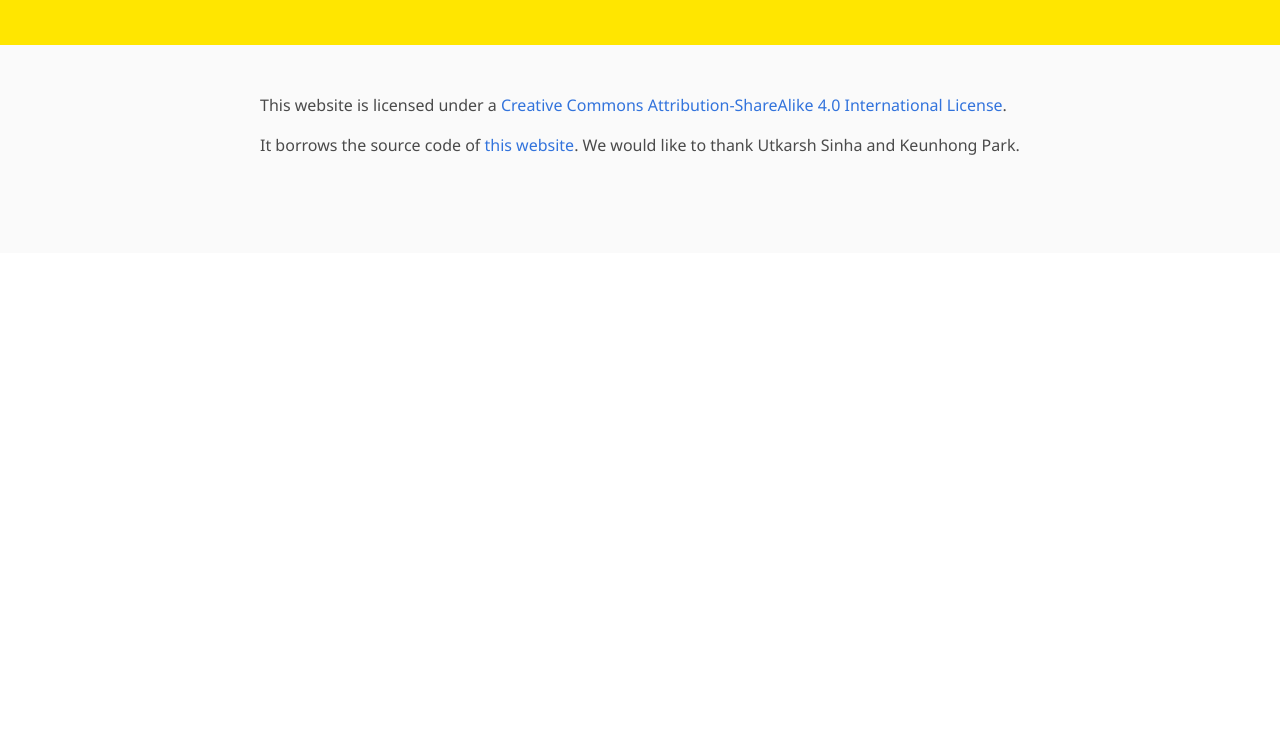
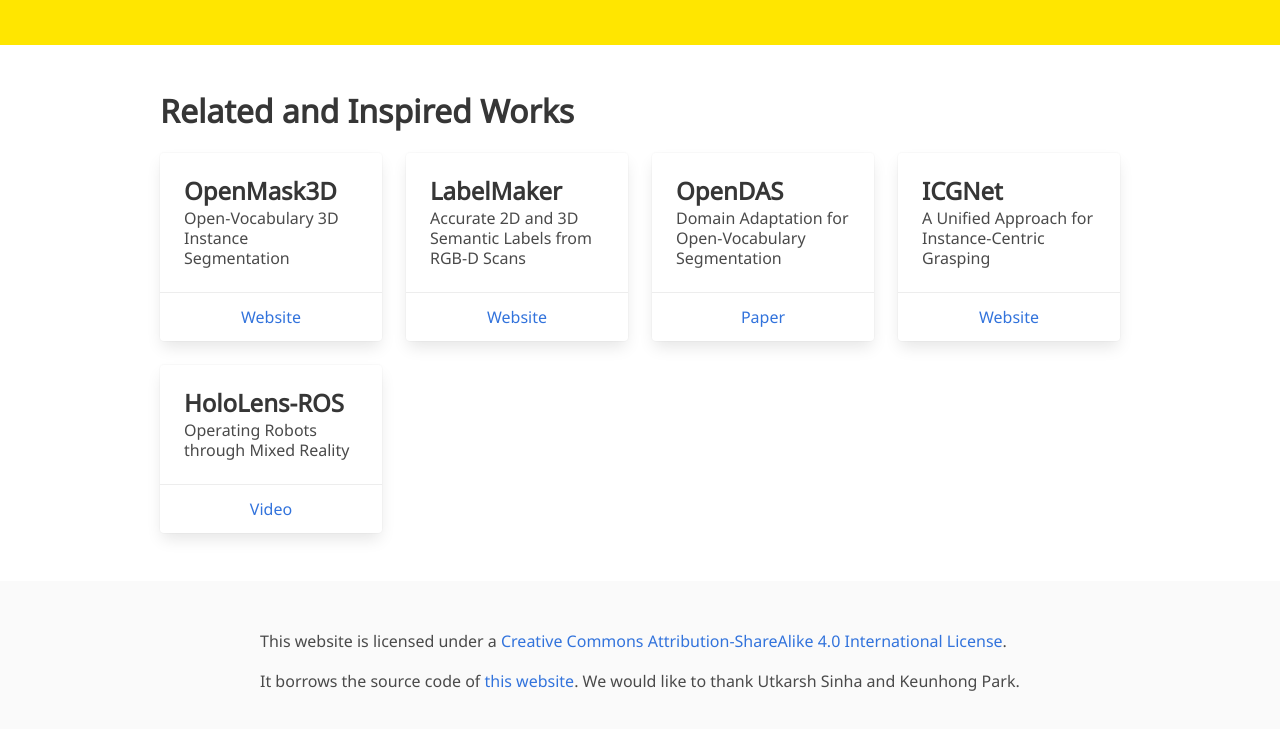
Before and after one commit to cvg/spot-demos, a plain HTML site: page index.html in a window 1280 px wide. Shown: the part 1127-1856 px from the top of the page. Before the commit the page ends 1380 px from the top, so only its background shows below. Drawn offline with nearby package versions, Linux system fonts and the light colour scheme; some icons are missing; a web font is replaced by a local one.

Commit message:
add related works for promotion

```diff
--- a/index.html
+++ b/index.html
@@ -240,6 +240,111 @@
 </section>
 
 
+<section class="section">
+  <div class="container is-max-desktop">
+  <h3 class="title is-3">Related and Inspired Works</h3>
+    <div class="columns">
+      <div class="column is-3">
+        <div class="card">
+          <div class="card-content">
+            <p class="title is-4">OpenMask3D</p>
+            <p class="subtitle is-6">Open-Vocabulary 3D Instance Segmentation</p>
+            <!-- <div class="content">
+              <p>
+                Spot-Compose is a framework for open-vocabulary object retrieval and drawer manipulation in point clouds.
+                It combines a language-guided object retrieval system with a drawer manipulation system.
+              </p>
+            </div> -->
+          </div>
+          <footer class="card-footer">
+            <a href="https://openmask3d.github.io" target="_blank" class="card-footer-item">Website</a>
+            <!-- <a href="https://arxiv.org/pdf/2404.12440.pdf" class="card-footer-item">Paper</a> -->
+            <!-- <a href="" class="card-footer-item" disabled>Code</a> -->
+          </footer>
+        </div>
+        </div>
+      <div class="column is-3">
+        <div class="card">
+          <div class="card-content">
+            <p class="title is-4">LabelMaker</p>
+            <p class="subtitle is-6">Accurate 2D and 3D Semantic Labels from RGB-D Scans</p>
+            <!-- <div class="content">
+              <p>
+                Spot-Compose is a framework for open-vocabulary object retrieval and drawer manipulation in point clouds.
+                It combines a language-guided object retrieval system with a drawer manipulation system.
+              </p>
+            </div> -->
+          </div>
+          <footer class="card-footer">
+            <a href="https://labelmaker.org" target="_blank" class="card-footer-item">Website</a>
+            <!-- <a href="https://arxiv.org/pdf/2404.12440.pdf" class="card-footer-item">Paper</a> -->
+            <!-- <a href="" class="card-footer-item" disabled>Code</a> -->
+          </footer>
+        </div>
+        </div>
+      <div class="column is-3">
+        <div class="card">
+          <div class="card-content">
+            <p class="title is-4">OpenDAS</p>
+            <p class="subtitle is-6">Domain Adaptation for Open-Vocabulary Segmentation</p>
+            <!-- <div class="content">
+              <p>
+                Spot-Compose is a framework for open-vocabulary object retrieval and drawer manipulation in point clouds.
+                It combines a language-guided object retrieval system with a drawer manipulation system.
+              </p>
+            </div> -->
+          </div>
+          <footer class="card-footer">
+            <a href="https://arxiv.org/abs/2405.20141" target="_blank" class="card-footer-item">Paper</a>
+            <!-- <a href="https://arxiv.org/pdf/2404.12440.pdf" class="card-footer-item">Paper</a> -->
+            <!-- <a href="" class="card-footer-item" disabled>Code</a> -->
+          </footer>
+        </div>
+        </div>
+      <div class="column is-3">
+        <div class="card">
+          <div class="card-content">
+            <p class="title is-4">ICGNet</p>
+            <p class="subtitle is-6">A Unified Approach for Instance-Centric Grasping</p>
+            <!-- <div class="content">
+              <p>
+                Spot-Compose is a framework for open-vocabulary object retrieval and drawer manipulation in point clouds.
+                It combines a language-guided object retrieval system with a drawer manipulation system.
+              </p>
+            </div> -->
+          </div>
+          <footer class="card-footer">
+            <a href="https://arxiv.org/abs/2405.20141" target="_blank" class="card-footer-item">Website</a>
+            <!-- <a href="https://arxiv.org/pdf/2404.12440.pdf" class="card-footer-item">Paper</a> -->
+            <!-- <a href="" class="card-footer-item" disabled>Code</a> -->
+          </footer>
+        </div>
+        </div>
+    </div>
+    <div class="columns">
+      <div class="column is-3">
+        <div class="card">
+          <div class="card-content">
+            <p class="title is-4">HoloLens-ROS</p>
+            <p class="subtitle is-6">Operating Robots through Mixed Reality</p>
+            <!-- <div class="content">
+              <p>
+                Spot-Compose is a framework for open-vocabulary object retrieval and drawer manipulation in point clouds.
+                It combines a language-guided object retrieval system with a drawer manipulation system.
+              </p>
+            </div> -->
+          </div>
+          <footer class="card-footer">
+            <a href="https://www.youtube.com/watch?v=H3IA5FXnFX8" target="_blank" class="card-footer-item">Video</a>
+            <!-- <a href="https://arxiv.org/pdf/2404.12440.pdf" class="card-footer-item">Paper</a> -->
+            <!-- <a href="" class="card-footer-item" disabled>Code</a> -->
+          </footer>
+        </div>
+        </div>
+    </div>
+  </div>
+</section>
+
 
 <footer class="footer">
   <div class="container">
```
